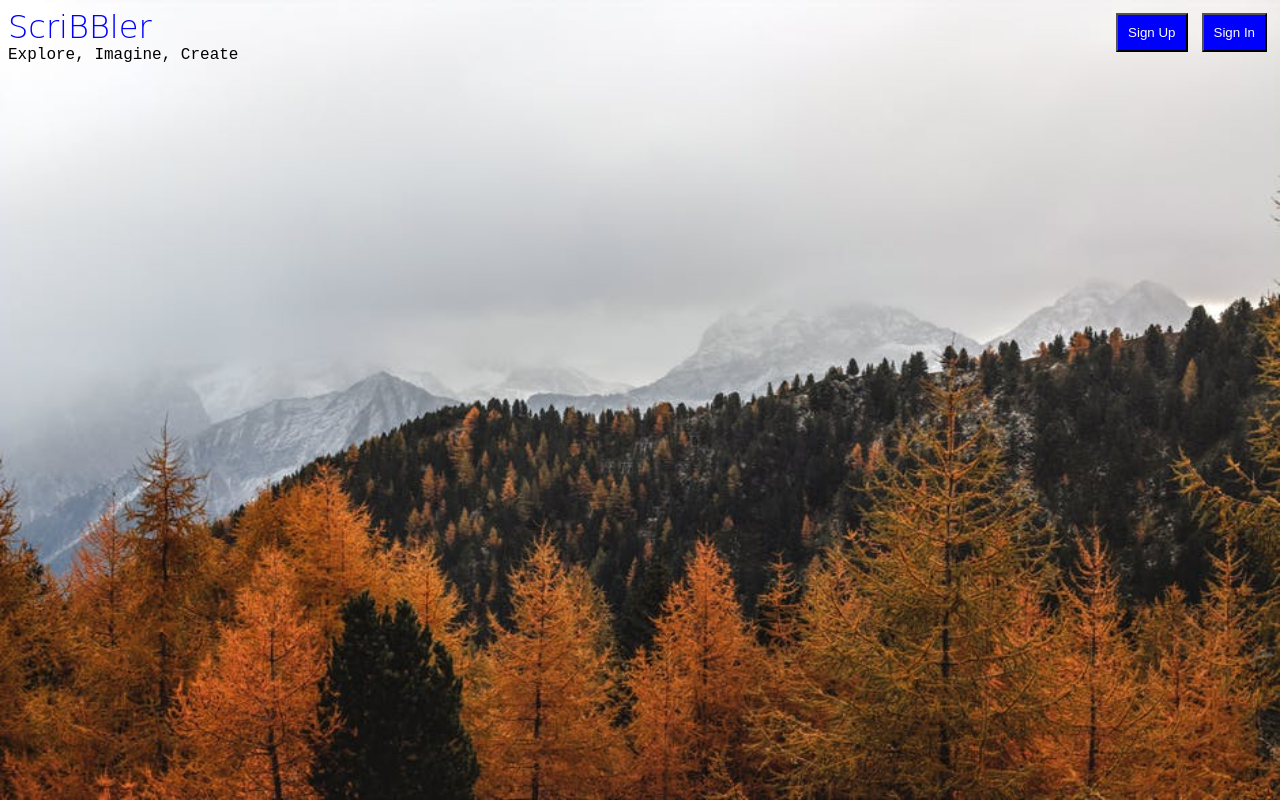
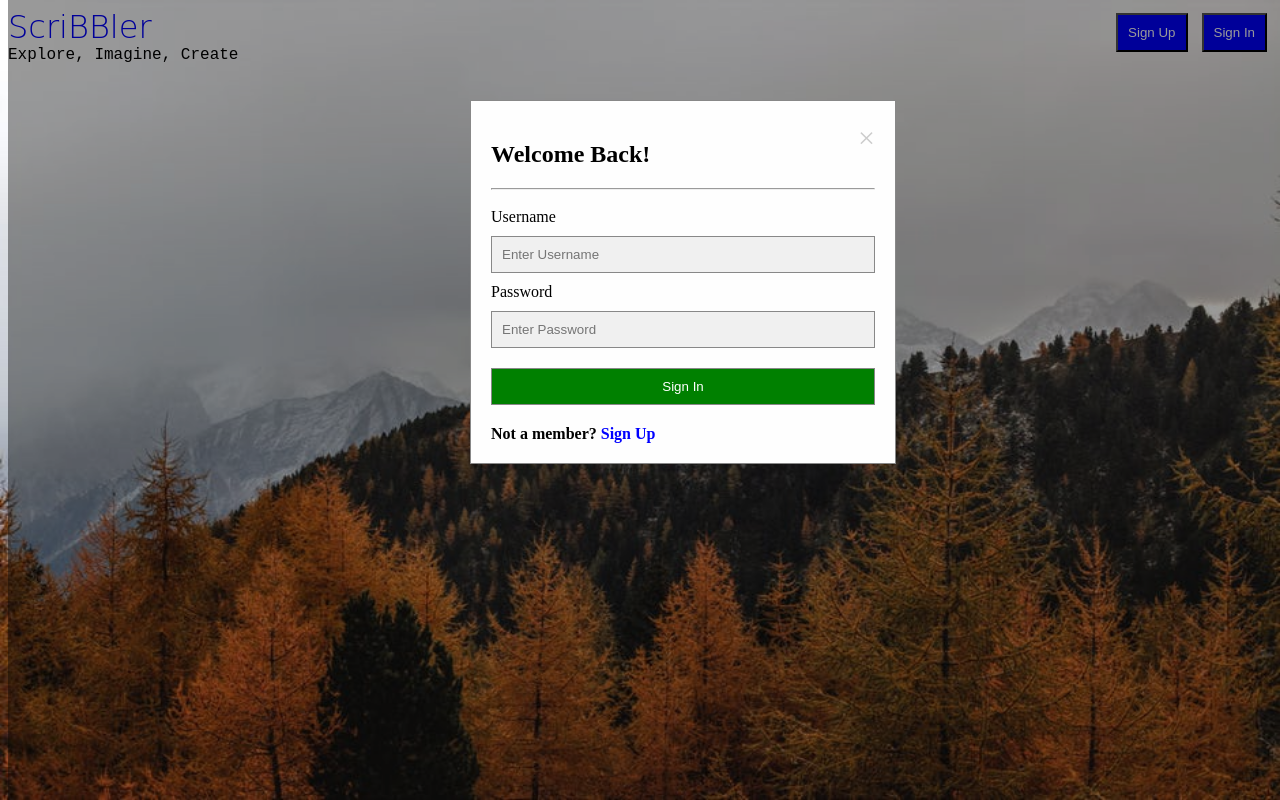
Before and after one commit to jasneetmalik/Scribbler, a plain HTML site: page index.html in a window 1280 px wide. Both pictures are taken after a click on the button "Sign In". Drawn offline with Linux system fonts and the light colour scheme; a web font is replaced by a local one.

Commit message:
Created SignIn Modal Form

```diff
--- a/index.html
+++ b/index.html
@@ -44,6 +44,23 @@
             </form>
         </div>
     </div>
+    <div id="signInModal" class = "modal">
+        <div class="modal-content">
+            <span class="closeBtn" id = "closeSignIn" onclick="hideSignInModal()">&times;</span>
+            <h2>Welcome Back!</h2>
+            <hr>
+            <form class = "modalForm">
+                <label for="username" class="label-text">Username</label>
+                <input type="text" class ="input-text" id="username" placeholder="Enter Username" required>
+                <label for="password" class="label-text">Password</label>
+                <input type="password" class ="input-text" id="password" placeholder="Enter Password" required>
+                <button class="modalButton">Sign In</button>
+                <div class="signin-footer">Not a member?
+                <span onclick= "redirect()" class="signUpLink">Sign Up</span>
+                </div>
+            </form>
+        </div>
+    </div>
     <script src="./scripts/index.js"></script>
 </body>
 
--- a/scripts/index.js
+++ b/scripts/index.js
@@ -1,4 +1,6 @@
 var signUpModal = document.getElementById('signUpModal');
+var signInModal = document.getElementById('signInModal');
+var signInBtn = document.getElementById('signInBtn');
 var signUpBtn = document.getElementById('signUpBtn');
 var closeSignUp = document.getElementById('closeSignUp');
 
@@ -7,6 +9,19 @@ function showSignUpModal() {
     signUpModal.style.display = 'block';
 }
 
+function showSignInModal() {
+    signInModal.style.display = 'block';
+}
+
 function hideSignUpModal() {
     signUpModal.style.display = 'none';
 }
+
+function hideSignInModal() {
+    signInModal.style.display = 'none';
+}
+
+function redirect() {
+    hideSignInModal();
+    showSignUpModal();
+}
--- a/styles/index.css
+++ b/styles/index.css
@@ -59,3 +59,14 @@ body {
     text-decoration: none;
     cursor: pointer;
 }
+.signin-footer {
+    font-weight: bold;
+    justify-self: center;
+}
+.signUpLink {
+    color: blue;
+    justify-self: center;
+}
+.signUpLink:hover {
+    cursor: pointer;
+}
```
